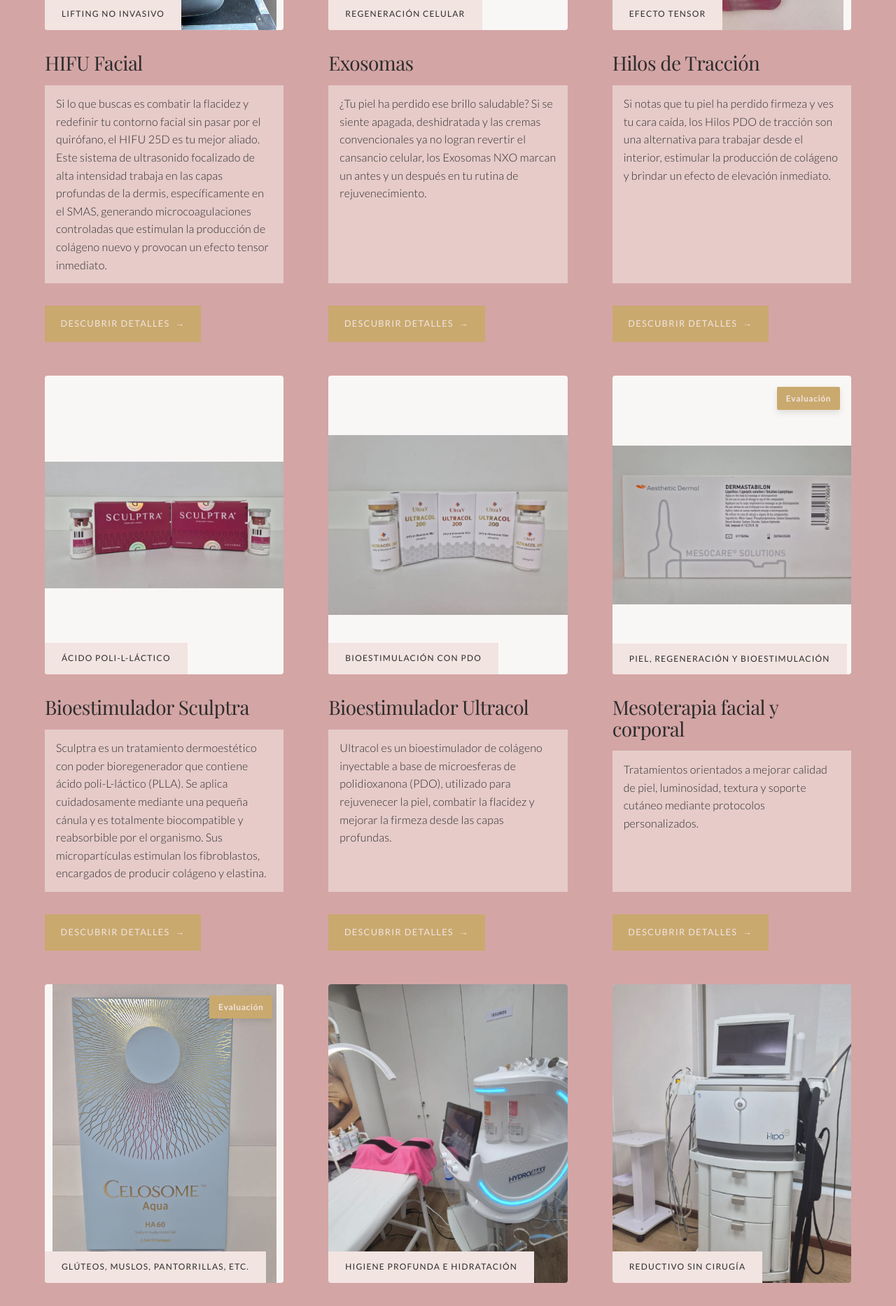
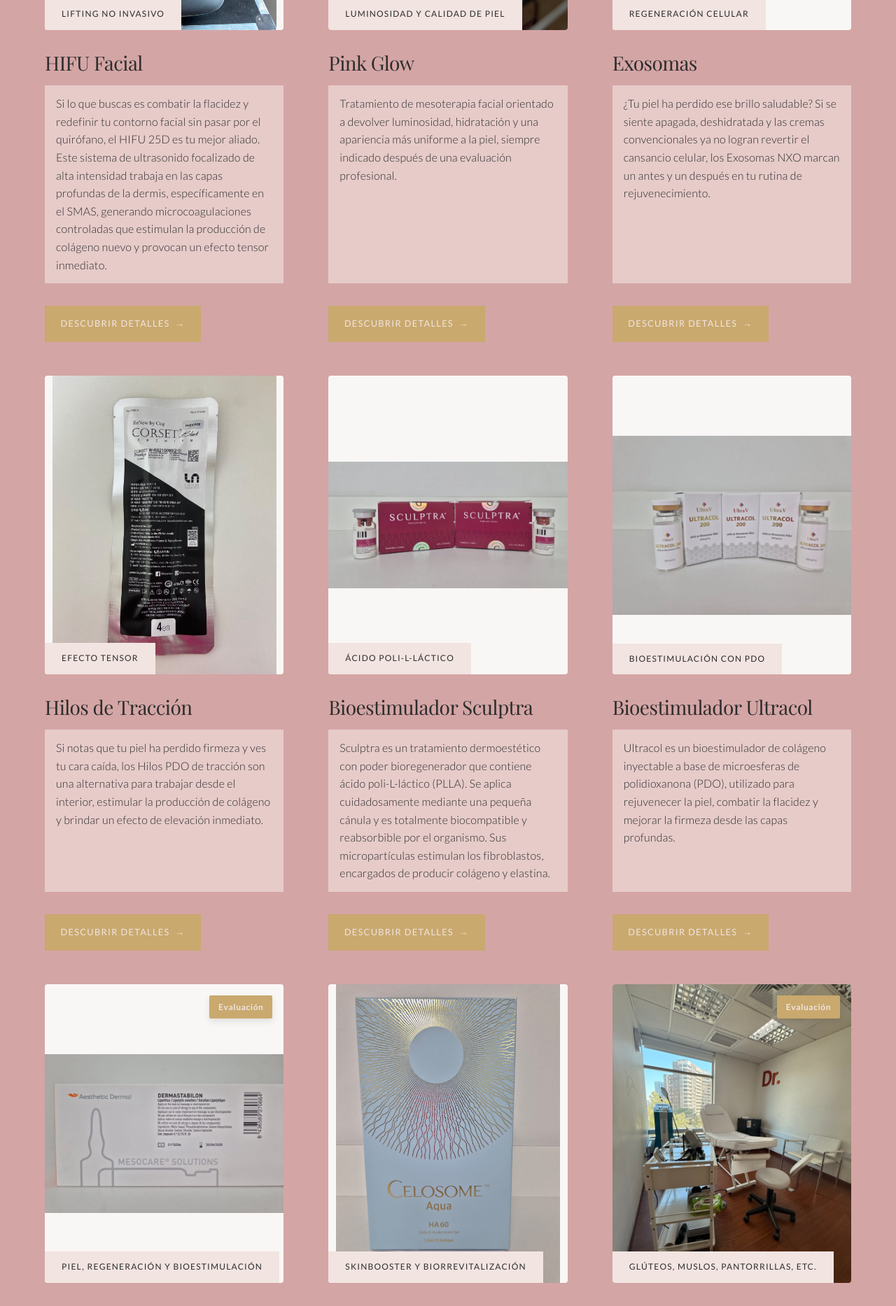
Before and after one commit to hh2fc24/drfeelg2.0, a Next.js app: page /servicios in a window 1280 px wide. Shown: the part 2240-4107 px from the top of the page at 70% size. Built offline with nearby package versions, Linux system fonts and the light colour scheme; a web font is replaced by a local one.

Commit message:
Complete clinic service content updates

```diff
--- a/app/servicios/page.tsx
+++ b/app/servicios/page.tsx
@@ -156,6 +156,29 @@
             ]
         },
         {
+            title: "Pink Glow",
+            description: [
+                "Tratamiento de mesoterapia facial orientado a devolver luminosidad, hidratación y una apariencia más uniforme a la piel, siempre indicado después de una evaluación profesional.",
+                "El protocolo se personaliza según el estado de la piel, la zona a tratar y los objetivos de cada paciente."
+            ],
+            category: "Luminosidad y calidad de piel",
+            filterCategory: "Estética Facial",
+            imageUrl: "/images/instalaciones/productos.jpg",
+            modalImageUrl: "/images/instalaciones/productos.jpg",
+            imageAlt: "Vial Pink Glow utilizado en Dr. Feelgood",
+            imagePosition: "center",
+            benefitsTitle: "Objetivos del tratamiento",
+            benefits: [
+                "Aportar luminosidad a pieles opacas o con aspecto fatigado.",
+                "Favorecer una hidratación visible y una textura más uniforme.",
+                "Suavizar la apariencia de líneas finas según la condición de la piel.",
+                "Definir un protocolo personalizado mediante evaluación profesional."
+            ],
+            prices: [
+                "Valor definido según protocolo y evaluación profesional."
+            ]
+        },
+        {
             title: "Exosomas",
             description: [
                 "¿Tu piel ha perdido ese brillo saludable? Si se siente apagada, deshidratada y las cremas convencionales ya no logran revertir el cansancio celular, los Exosomas NXO marcan un antes y un después en tu rutina de rejuvenecimiento.",
@@ -283,15 +306,36 @@
             ]
         },
         {
+            title: "Celosome Aqua",
+            description: [
+                "Celosome Aqua es un skinbooster y biorrevitalizante inyectable de alta gama, diseñado para proporcionar hidratación profunda y bioestimulación sin aportar volumen.",
+                "Se utiliza habitualmente en el rostro, cuello y escote."
+            ],
+            category: "Skinbooster y Biorrevitalización",
+            filterCategory: "Estética Facial",
+            imageUrl: "/images/brief-clinica/modelacion-corporal-celosome.jpg",
+            modalImageUrl: "/images/brief-clinica/modelacion-corporal-celosome.jpg",
+            imageAlt: "Caja de Celosome Aqua HA 60",
+            imageFit: "contain",
+            imageBackground: "#f9f7f5",
+            benefitsTitle: "Beneficios",
+            benefits: [
+                "Hidratación profunda: restaura el balance hídrico en las capas superficiales y medias de la piel.",
+                "Bioestimulación: reactiva la producción natural de colágeno y elastina, mejorando la firmeza y elasticidad.",
+                "Efecto glow: suaviza líneas de expresión finas, devuelve luminosidad a pieles opacas y mejora la textura general sin alterar los rasgos ni aportar volumen."
+            ],
+            prices: [
+                "Valor definido según evaluación profesional."
+            ]
+        },
+        {
             title: "Modelación corporal con ácido hialurónico",
             description: "Tratamiento de modelación corporal para glúteos, muslos, pantorrillas y otras zonas, indicado de forma personalizada después de una evaluación profesional.",
             category: "Glúteos, muslos, pantorrillas, etc.",
             filterCategory: "Corporal y Bienestar",
-            imageUrl: "/images/brief-clinica/modelacion-corporal-celosome.jpg",
-            modalImageUrl: "/images/brief-clinica/modelacion-corporal-celosome.jpg",
-            imageAlt: "Caja de ácido hialurónico corporal Celosome Aqua HA 60",
-            imageFit: "contain",
-            imageBackground: "#f9f7f5",
+            imageUrl: "/images/tratamientos/tratamiento2.jpg",
+            modalImageUrl: "/images/tratamientos/tratamiento2.jpg",
+            imageAlt: "Box clínico preparado para una evaluación de modelación corporal",
             discountBadge: "Evaluación",
             benefitsTitle: "Evaluación personalizada",
             benefits: [
@@ -394,7 +438,7 @@
             filterCategory: "Podología Clínica",
             imageUrl: "/images/tratamientos/podologia-clinica.png",
             modalImageUrl: "/images/tratamientos/podologia-clinica.png",
-            basePrice: "$35.000",
+            basePrice: "$30.000",
             purchaseOptions: getCheckoutOptions(["podologia-basica", "podologia-una-encarnada", "podologia-onicomicosis", "podologia-helomas", "podologia-spa"]),
             benefitsTitle: "Nuestros Tratamientos",
             benefits: [
@@ -405,7 +449,7 @@
                 "Podología clínica spa: hidromasaje infrarrojo, exfoliación e hidratación."
             ],
             prices: [
-                "Podología clínica básica: $35.000",
+                "Podología clínica básica: $30.000",
                 "Uña encarnada o despiculización: $40.000",
                 "Onicomicosis: $40.000",
                 "Helomas o queratosis: $40.000",
--- a/lib/clinic.ts
+++ b/lib/clinic.ts
@@ -2,7 +2,7 @@
   addressLine1: "Avda Apoquindo 6410 Of 504.",
   addressLine2: "Ingreso Estacionamiento por calle Linneo 6393.",
   city: "Las Condes, Santiago.",
-  phoneDisplay: "+56 9 4805 2364",
+  phoneDisplay: "+56948052364",
   phoneHref: "https://wa.me/56948052364",
   email: "apoquindo@drfeelgood.cl",
   hoursLabel: "Lunes a Viernes",
--- a/lib/commerce.ts
+++ b/lib/commerce.ts
@@ -67,7 +67,7 @@
     id: "podologia-basica",
     serviceTitle: "Podología Clínica",
     optionLabel: "Podología clínica básica",
-    unitPrice: 35000,
+    unitPrice: 30000,
     imageUrl: "/images/tratamientos/podologia-clinica.png",
   },
   "podologia-una-encarnada": {
```
